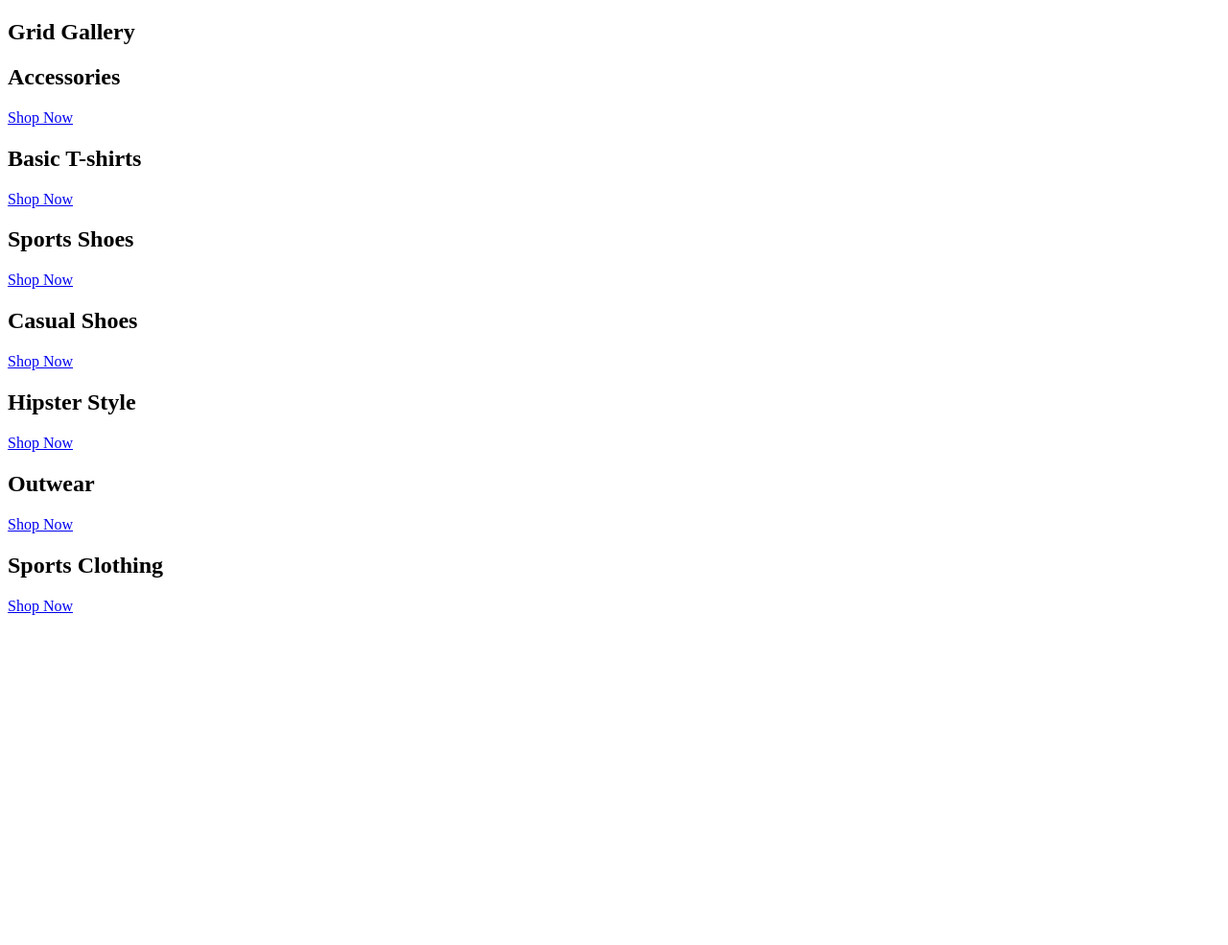
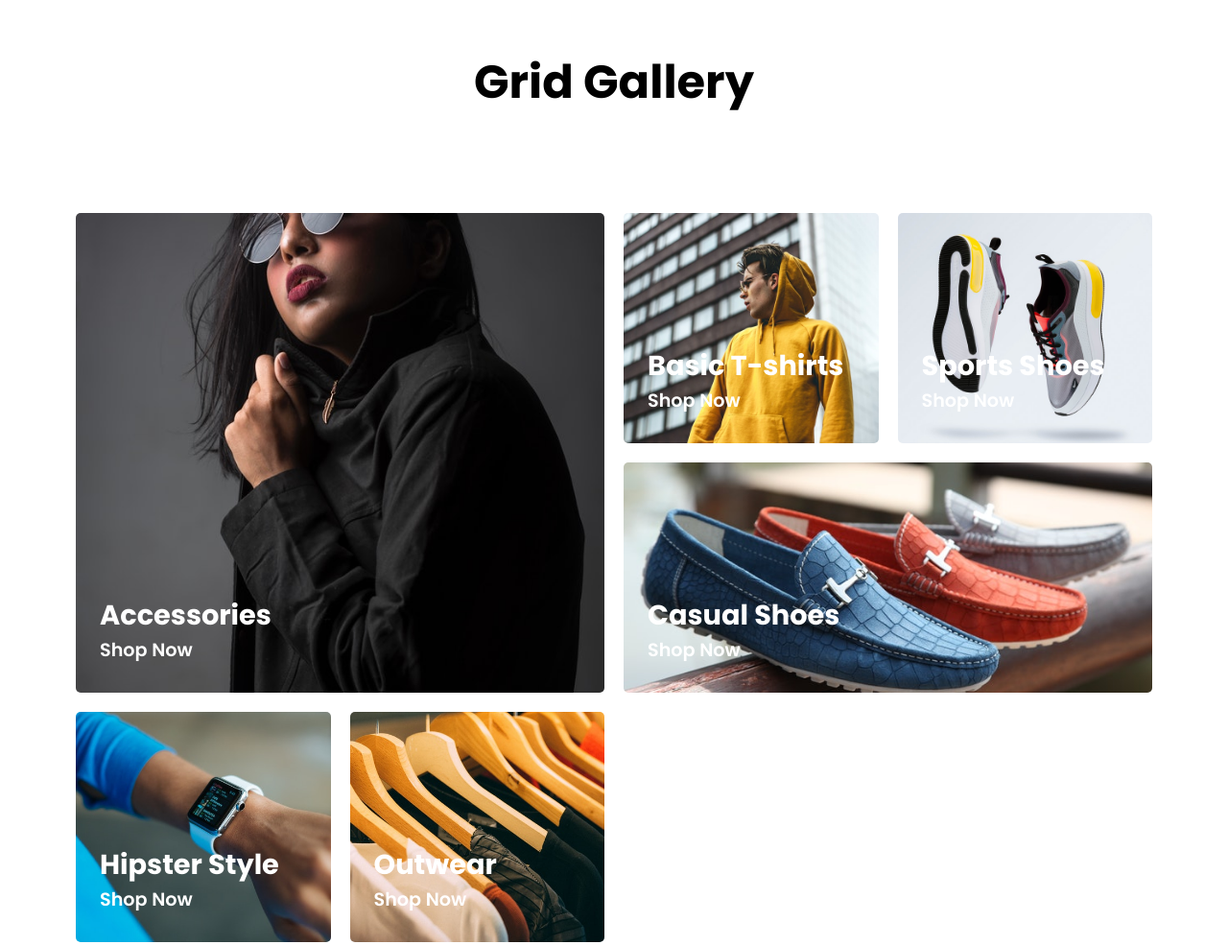
Before and after one commit to jaspal1983/css-grid-gallery, a plain HTML site: page index.html in a window 1280 px wide. Shown: the whole page at 96% size. Before the commit the page ends 800 px from the top, so only its background shows below. Drawn offline with Linux system fonts and the light colour scheme.

Commit message:
Update index.html

```diff
--- a/index.html
+++ b/index.html
@@ -3,7 +3,7 @@
 <head>
   <meta charset="UTF-8">
   <meta name="viewport" content="width=device-width, initial-scale=1.0">
-  <link rel="stylesheet" href="gallery.css">
+  <link rel="stylesheet" href="style.css">
   <title>GridGallery</title>
 </head>
 <body>
```
